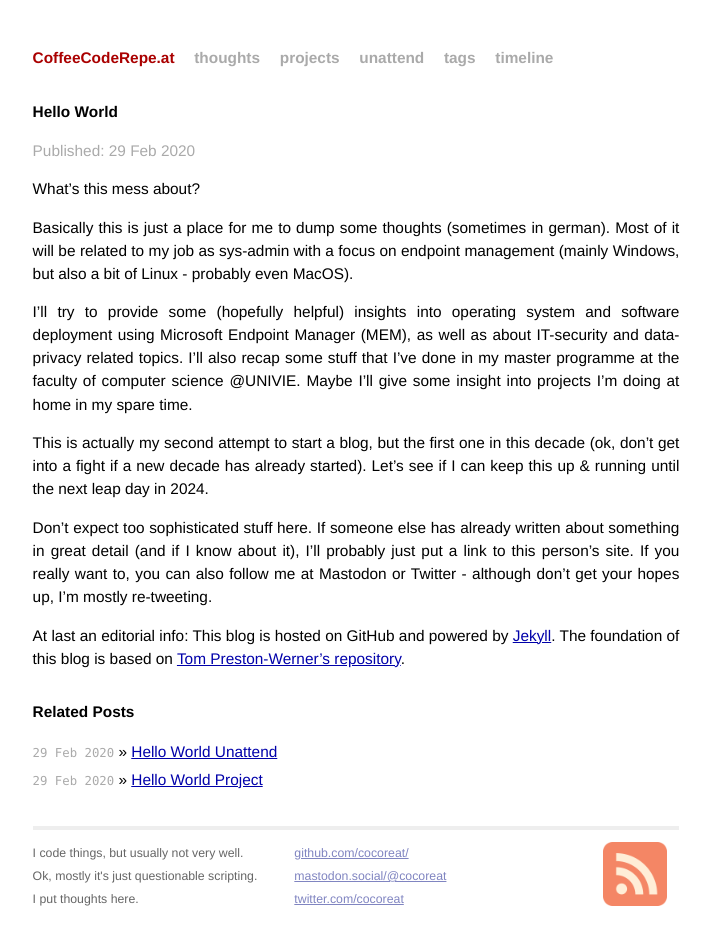
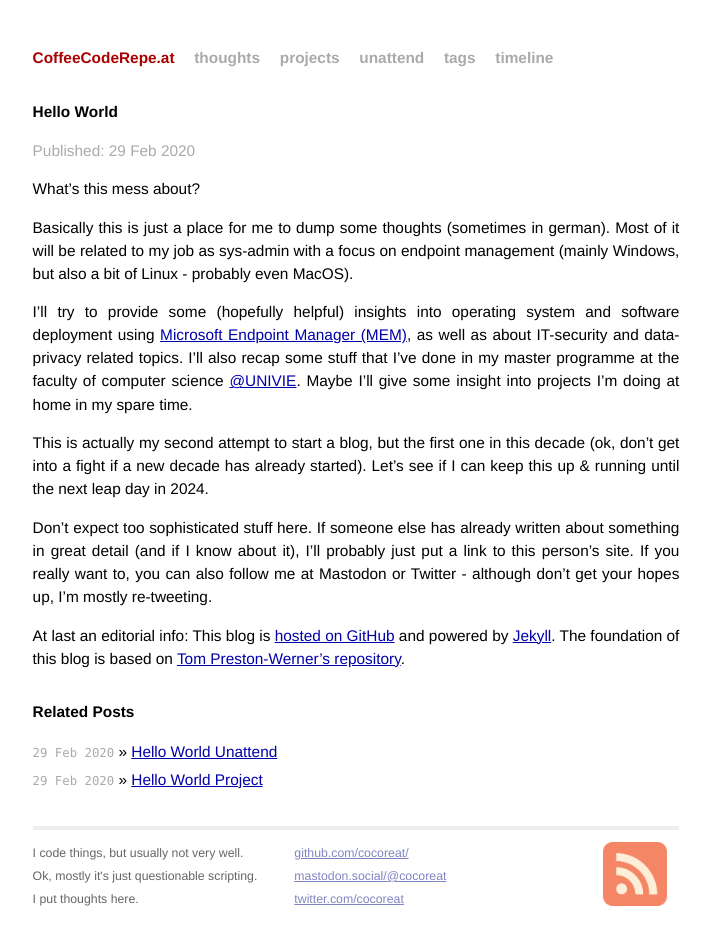
Before and after one commit to cocoreat/cocoreat.github.io, a Jekyll site: the page built from _posts/2020-02-29-Hello-World.md, in a window 1280 px wide. Shown: the whole page, without its empty margins (284-995 px from the left). Built offline with Jekyll 4.4.1, drawn with Linux system fonts in a browser that asks for light colours; part of the change alters nothing that is shown.

Commit message:
added links

```diff
--- a/_posts/2020-02-29-Hello-World.md
+++ b/_posts/2020-02-29-Hello-World.md
@@ -15,12 +15,12 @@ What's this mess about?
 
 Basically this is just a place for me to dump some thoughts (sometimes in german). Most of it will be related to my job as sys-admin with a focus on endpoint management (mainly Windows, but also a bit of Linux - probably even MacOS).
 
-I'll try to provide some (hopefully helpful) insights into operating system and software deployment using Microsoft Endpoint Manager (MEM), as well as about IT-security and data-privacy related topics. I'll also recap some stuff that I've done in my master programme at the faculty of computer science @UNIVIE. Maybe I'll give some insight into projects I'm doing at home in my spare time.
+I'll try to provide some (hopefully helpful) insights into operating system and software deployment using [Microsoft Endpoint Manager (MEM)](https://www.microsoft.com/en-us/microsoft-365/microsoft-endpoint-manager), as well as about IT-security and data-privacy related topics. I'll also recap some stuff that I've done in my master programme at the faculty of computer science [@UNIVIE](https://www.univie.ac.at/). Maybe I'll give some insight into projects I'm doing at home in my spare time.
 
 This is actually my second attempt to start a blog, but the first one in this decade (ok, don't get into a fight if a new decade has already started). Let's see if I can keep this up & running until the next leap day in 2024.
 
 Don't expect too sophisticated stuff here. If someone else has already written about something in great detail (and if I know about it), I'll probably just put a link to this person's site.
 If you really want to, you can also follow me at Mastodon or Twitter - although don't get your hopes up, I'm mostly re-tweeting.
 
-At last an editorial info: This blog is hosted on GitHub and powered by [Jekyll](http://github.com/jekyll/jekyll/).
+At last an editorial info: This blog is [hosted on GitHub](https://github.com/cocoreat/cocoreat.github.io) and powered by [Jekyll](http://github.com/jekyll/jekyll/).
 The foundation of this blog is based on [Tom Preston-Werner's repository](https://github.com/mojombo/mojombo.github.io).
```
